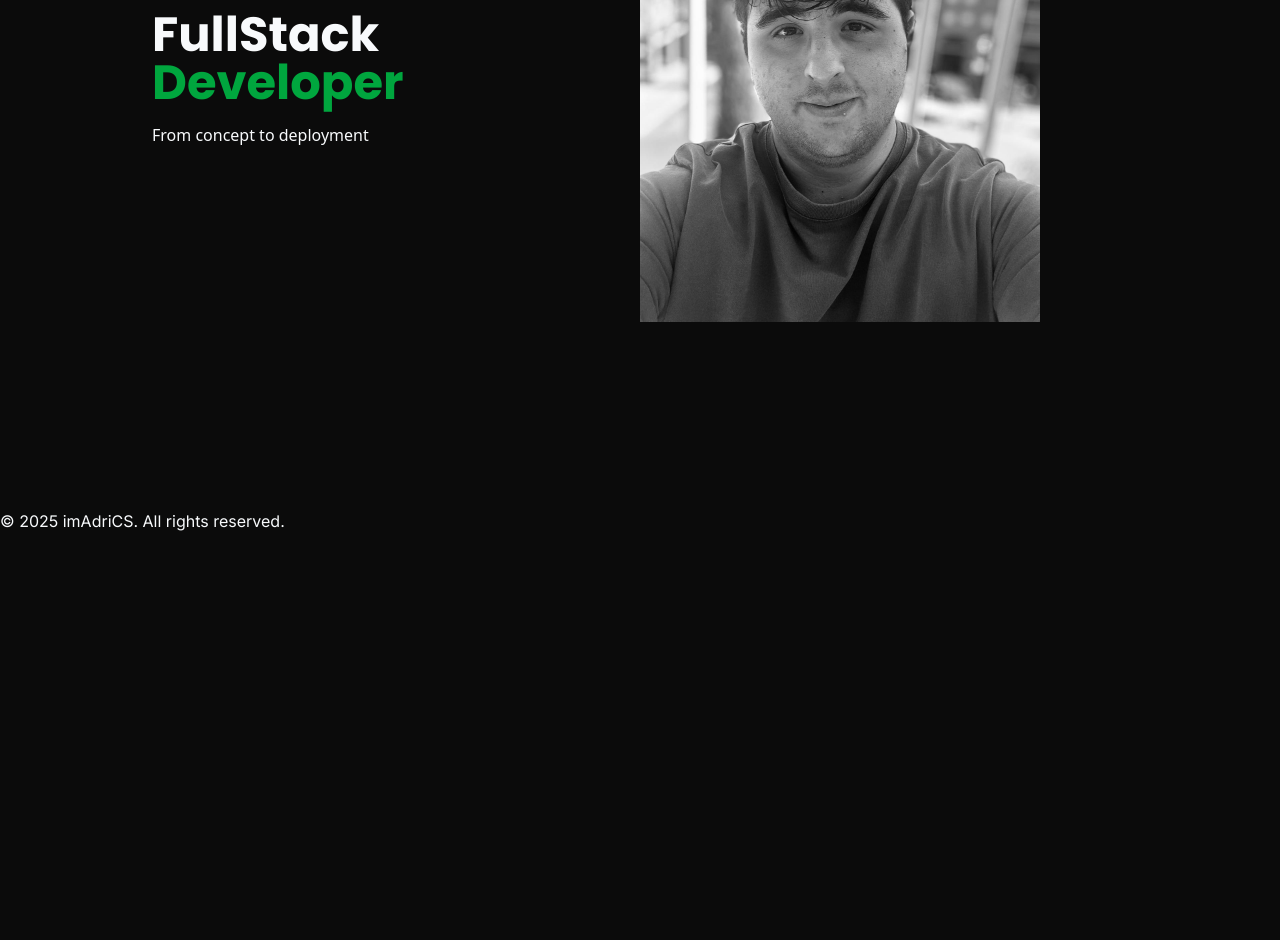
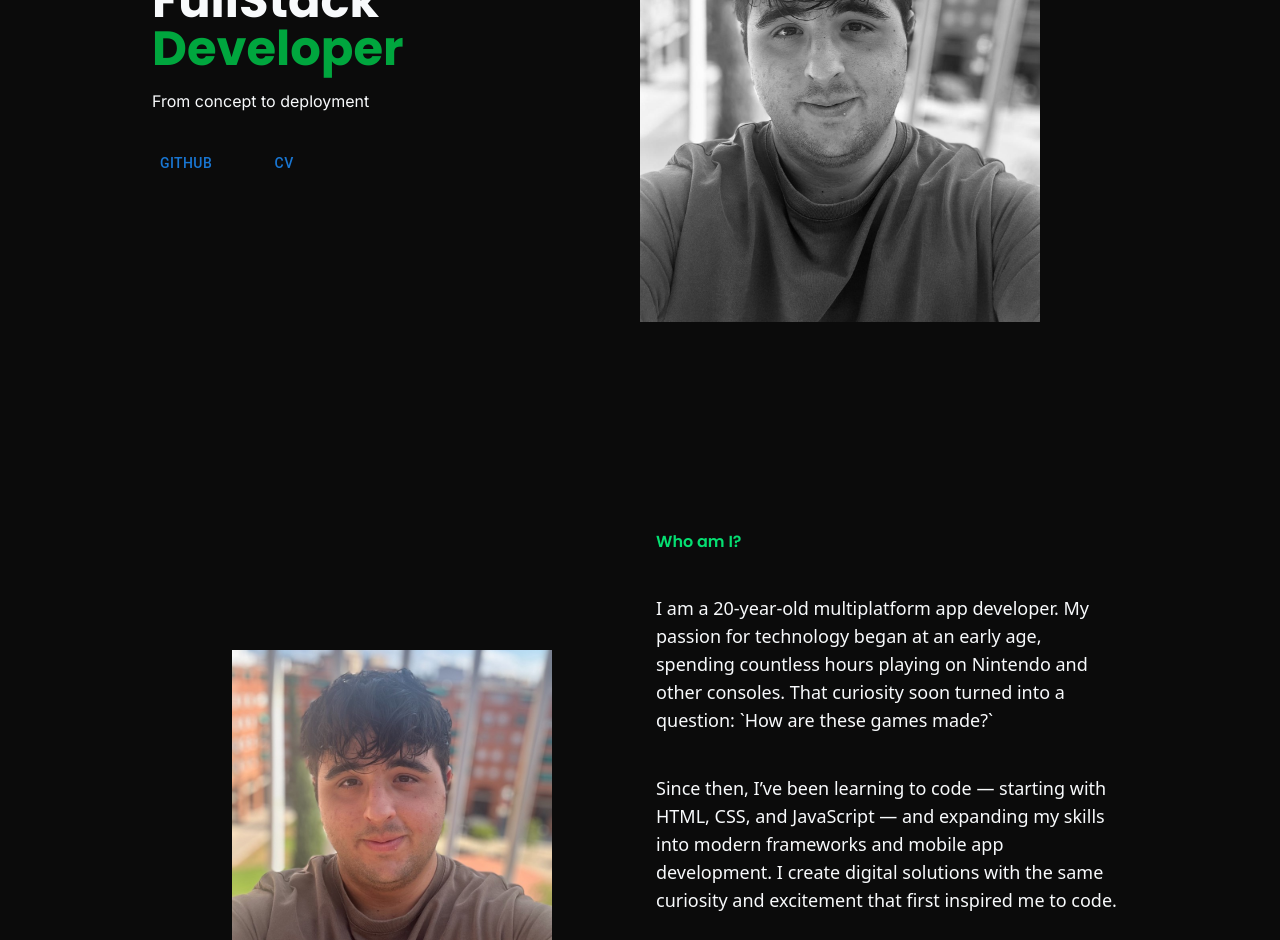
Before and after one commit to Adriics/portfolio, a Next.js app: page / in a window 1280 px wide. Shown: the part 360-1300 px from the top of the page. Before the commit the page ends 893 px from the top, so only its background shows below. Built offline with nearby package versions, Linux system fonts and the light colour scheme.

Commit message:
feat: better ui in Hero, and About section is finished

```diff
--- /dev/null
+++ b/src/app/about-me/page.tsx
@@ -0,0 +1,5 @@
+import About from "@/components/sections/About"
+
+export default function Home() {
+  return <About />
+}
--- a/src/app/page.tsx
+++ b/src/app/page.tsx
@@ -1,9 +1,11 @@
 import { Hero } from "@/components/sections/Hero"
+import AboutMe from "./about-me/page"
 
 export default function Home() {
   return (
-    <div className="font-sans grid grid-rows-[20px_1fr_20px] items-center justify-items-center min-h-screen p-8 pb-20 gap-16 sm:p-20">
+    <main className="flex flex-col gap-32 p-8 sm:p-20">
       <Hero />
-    </div>
+      <AboutMe />
+    </main>
   )
 }
--- a/src/components/sections/About.tsx
+++ b/src/components/sections/About.tsx
@@ -0,0 +1,55 @@
+import Button from "@mui/material/Button"
+import Image from "next/image"
+
+export default function About() {
+  const name = "Adrian Calvache Sanchez"
+  const age = new Date().getFullYear() - 2004
+  const location = "Barcelona, Spain"
+  const email = "adriancalvachesanchez@gmail.com"
+  return (
+    <section className="font-sans flex flex-col items-center min-h-screen p-8 pb-20 gap-32 sm:p-20">
+      <div className="grid grid-cols-2 gap-8">
+        <div className="flex flex-col justify-center px-18 gap-4">
+          <Image
+            src="/avatar.jpeg"
+            alt="Hero Image"
+            className="object-contain"
+            width={400}
+            height={200}
+          />
+        </div>
+        <div className="font-inter">
+          <h2 className="text-green-400 font-semibold">Who am I?</h2>
+          <p className="pt-10 text-lg leading-7">
+            I am a 20-year-old multiplatform app developer. My passion for
+            technology began at an early age, spending countless hours playing
+            on Nintendo and other consoles. That curiosity soon turned into a
+            question: `How are these games made?`
+          </p>
+          <p className="pt-10 text-lg leading-7">
+            Since then, I’ve been learning to code — starting with HTML, CSS,
+            and JavaScript — and expanding my skills into modern frameworks and
+            mobile app development. I create digital solutions with the same
+            curiosity and excitement that first inspired me to code.
+          </p>
+
+          <div className="grid grid-cols-2 gap-4 pt-8 text-sm text-gray-300 mb-8">
+            <span>Name: {name}</span>
+            <span>Age: {age}</span>
+            <span>Location: {location}</span>
+            <span>Email: {email}</span>
+          </div>
+
+          <Button
+            className="border-green-400 text-green-400 hover:bg-green-400 hover:text-black w-fit"
+            variant="outlined"
+            href="/Curriculum_Adrian_Calvache.pdf"
+            target="_blank"
+          >
+            Download CV
+          </Button>
+        </div>
+      </div>
+    </section>
+  )
+}
--- a/src/components/sections/Hero.tsx
+++ b/src/components/sections/Hero.tsx
@@ -1,9 +1,10 @@
+import Button from "@mui/material/Button"
 import Image from "next/image"
 
 export function Hero() {
   return (
     <>
-      <section className="block w-full h-full">
+      <section className="block w-full">
         <div className="grid grid-cols-2">
           <div className="flex flex-col justify-center px-18 gap-4">
             <p className="text-2xl">Hi! Im Adrian</p>
@@ -11,6 +12,23 @@ export function Hero() {
               FullStack <span className="text-green-600">Developer</span>
             </h2>
             <p>From concept to deployment</p>
+            <div className="flex gap-8 pt-4">
+              <Button
+                aria-label="Descargar CV"
+                component="a"
+                href="https://github.com/Adriics"
+              >
+                Github
+              </Button>
+              <Button
+                aria-label="Descargar CV"
+                component="a"
+                href="/Curriculum_Adrian_Calvache.pdf"
+                download="Curriculum_Adrian_Calvache.pdf"
+              >
+                CV
+              </Button>
+            </div>
           </div>
           <div>
             <Image
```
Also changed, not shown: 1 other file (tests, documents, lock files or other folders).
